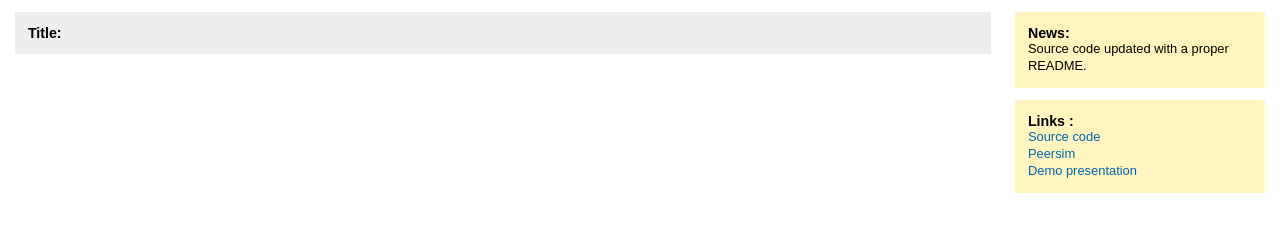
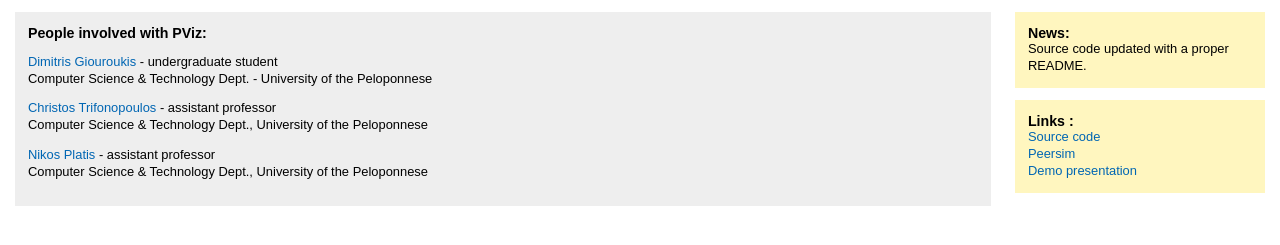
Before and after one commit to digiou/pviz-site, a plain HTML site: page people.html in a window 1280 px wide. Shown: the part 111-356 px from the top of the page. Drawn offline with Linux system fonts and the light colour scheme.

Commit message:
add content in people.html

```diff
--- a/people.html
+++ b/people.html
@@ -2,7 +2,7 @@
 <!DOCTYPE html PUBLIC "-//W3C//DTD XHTML 1.0 Strict//EN" "http://www.w3.org/TR/xhtml1/DTD/xhtml1-strict.dtd">
 <html xmlns="http://www.w3.org/1999/xhtml" xml:lang="en" lang="en">
 <head>
-  <title>PViz</title>
+  <title>PViz: People</title>
   <link rel="stylesheet" type="text/css" href="style.css" media="screen" />
 </head>
 <body>
@@ -18,7 +18,14 @@
   </div>
   <div id="content">
     <div id="right">
-      <h2>Title:</h2>
+      <h2>People involved with PViz:</h2>
+      <p>
+	<ul>
+	  <li><p><a href="http://pelopas.uop.gr/~cst06039">Dimitris Giouroukis</a> - undergraduate student<br>Computer Science & Technology Dept. - University of the Peloponnese</p></li>
+	  <li><p><a href="http://users.uop.gr/~trifon/">Christos Trifonopoulos</a> - assistant professor<br>Computer Science & Technology Dept., University of the Peloponnese</p></li>
+	  <li><a href="http://users.uop.gr/~nplatis">Nikos Platis</a> - assistant professor<br> Computer Science & Technology Dept., University of the Peloponnese</p></li>
+	</ul>
+      </p>
     </div>
     <div id="left">
       <div class="box">
```
